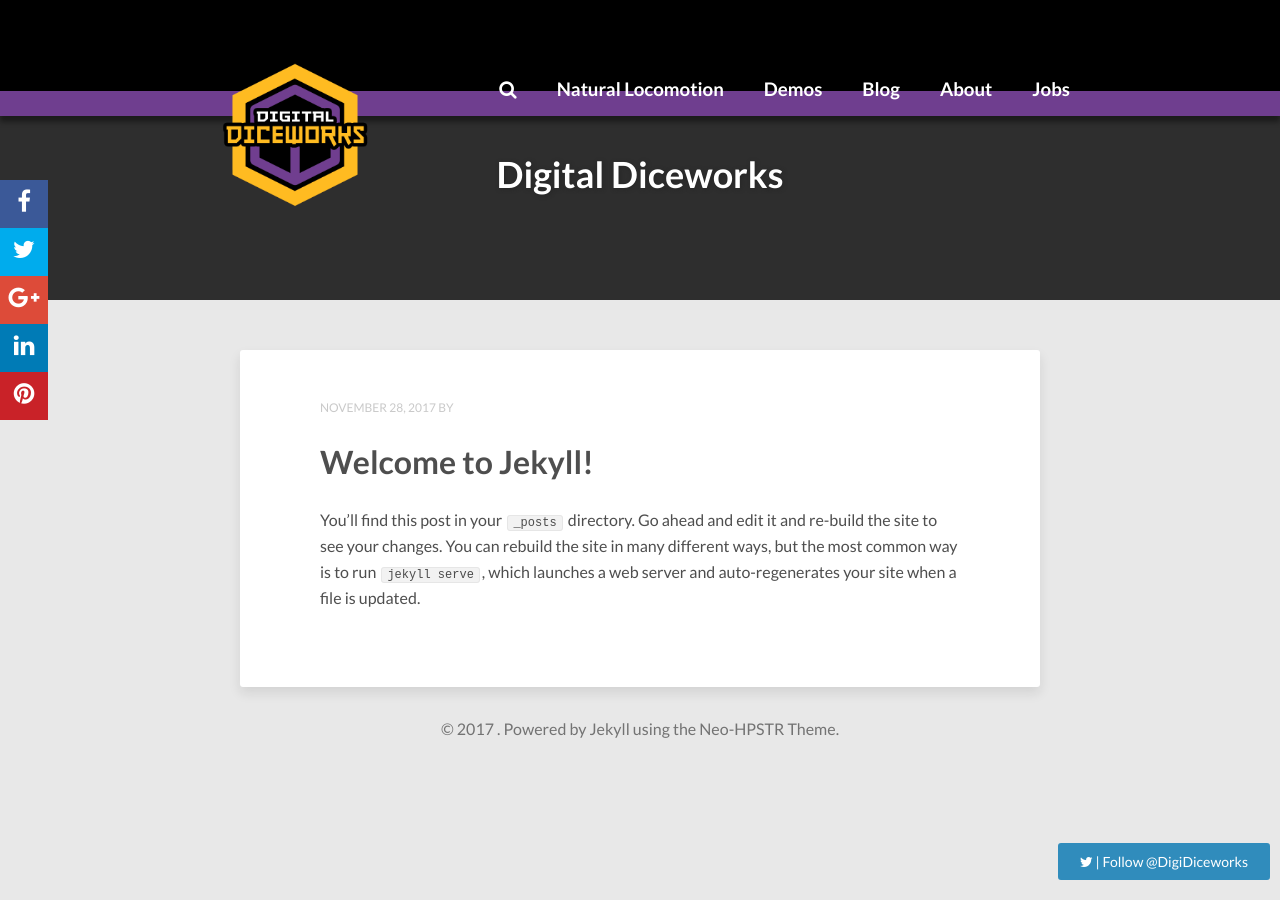
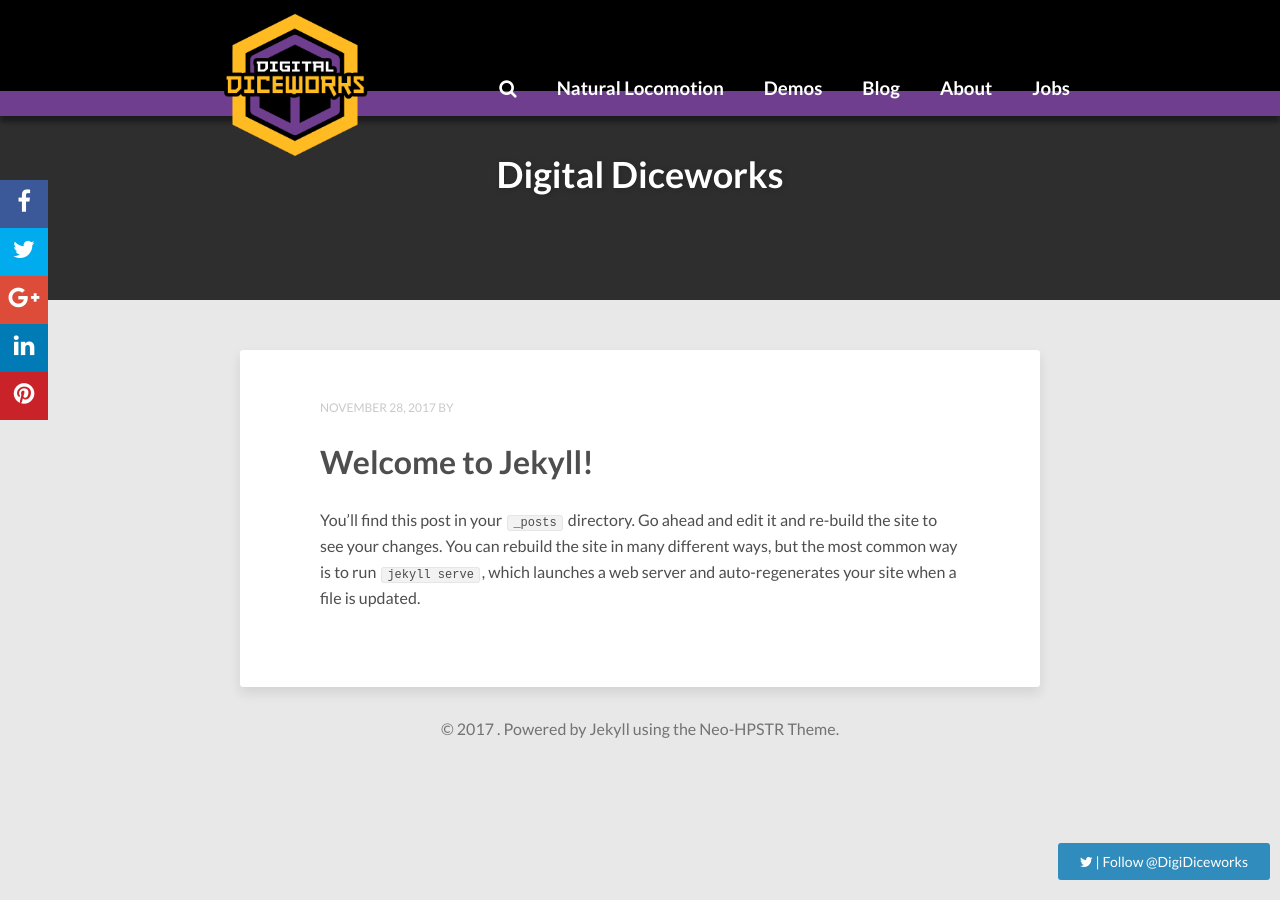
Before and after one commit to DigitalDiceworks/digitaldiceworks.github.io, a Jekyll site: the page built from index.html, in a window 1280 px wide. Built offline with Jekyll 4.4.1, drawn with Linux system fonts in a browser that asks for light colours; nearby versions of some CDN libraries; the list of posts is cut into pages by our own code; comment, search, counter and statistics services are not loaded.

Commit message:
Logo is no longer padded on top

```diff
--- a/_sass/_page.scss
+++ b/_sass/_page.scss
@@ -569,7 +569,6 @@ ul.social-buttons li a:active {
 	float: right;
 	padding-left: 20px;
 	padding-right: 20px;
-	padding-top: 50px;
 	border-top-color: transparent;
 	border-top-style: solid;
 	border-top-width: 5px;
@@ -596,6 +595,7 @@ ul.social-buttons li a:active {
 	height: 100%;
 	display: none;
 	a {
+		padding-top: 53px;
 		color: white;
 	}
 	@media #{$large} {
```
